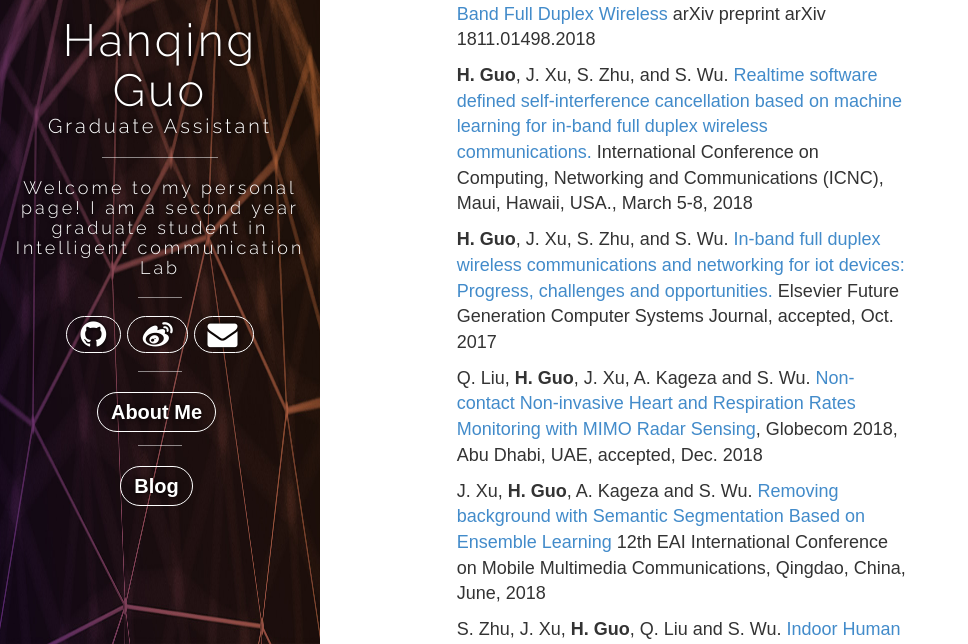
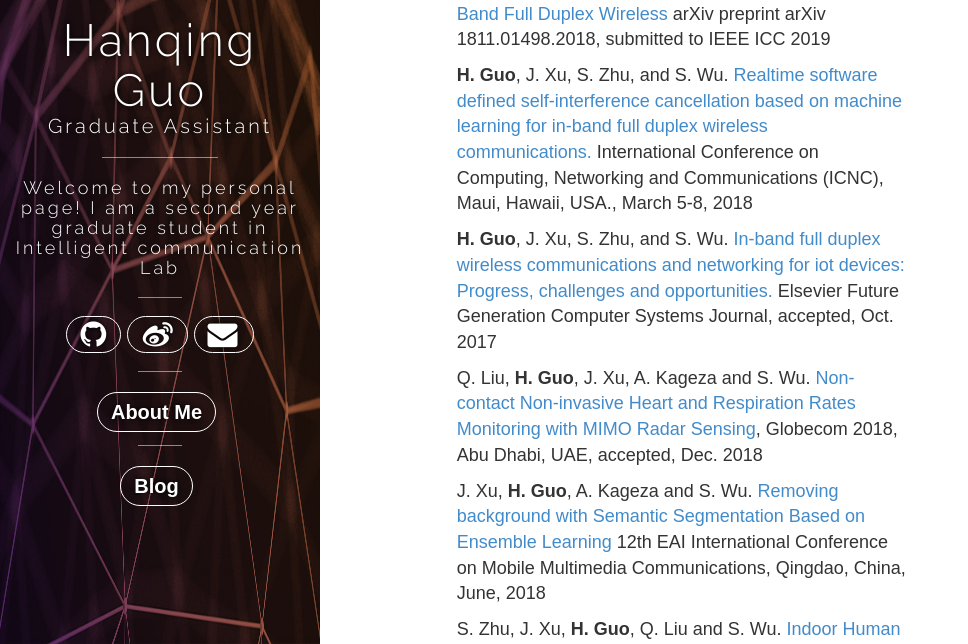
Before and after one commit to hanqingguo/hanqingguo.github.io, a Jekyll site: the page built from index.html, in a window 1280 px wide and 900 px high, scrolled down 568 px, cut to the strip 256-900 px from the top of the window. Shown: the whole strip, without its empty margins (0-968 px from the left). Built offline with Jekyll 4.4.1, drawn with Linux system fonts in a browser that asks for light colours; nearby versions of some CDN libraries; comment, search, counter and statistics services are not loaded.

Commit message:
add paper

```diff
--- a/_posts/2018-09-28-In-Band-Full-Duplex.html
+++ b/_posts/2018-09-28-In-Band-Full-Duplex.html
@@ -22,10 +22,10 @@ To prove the possibility of SI cancellation, a simulation was designated.
 <img src="/assets/media/IBFD/steps.png" width="70%">
 <h2>Step1: Sensing</h2>
 <p>This step sending known signal to probe SI channel. The designated probing signals will pass the SI channel and transform to unknown received SI signals denoted by
-<code>y<sup>si</sup></code></p>
+<code>y<sub>si</sub></code></p>
 
 <h2>Step2: Collect Synchronized Data</h2>
-<p>Following the SI channel probing, the framework collects and records I and Q components of both the probing complex signals <code>x</code> and the received SI signal <code>y<sup>si</sup></code>.
+<p>Following the SI channel probing, the framework collects and records I and Q components of both the probing complex signals <code>x</code> and the received SI signal <code>y<sub>si</sub></code>.
 Since USRPs always start with random time delay, we use barker code embedded to each frame to Synchronize, thus making sure <code>x</code> and <code>y<sub>si</sub></code> is one to one mapping
 </p>
 
--- a/index.html
+++ b/index.html
@@ -57,7 +57,7 @@ title: "Hanqing Guo"
         <p>
         <b>H. Guo</b>, N. Zhang, S. AlQarni, and S. Wu.  <a href="https://arxiv.org/abs/1811.01498">
         DSIC: Deep Learning based Self-Interference Cancellation for In-Band Full Duplex Wireless</a>
-        arXiv preprint arXiv 1811.01498.2018
+        arXiv preprint arXiv 1811.01498.2018, submitted to IEEE ICC 2019
         </p>
         <p>
         <b>H. Guo</b>, J. Xu, S. Zhu, and S. Wu.  <a href="/papers/full_duplex.pdf">
```
